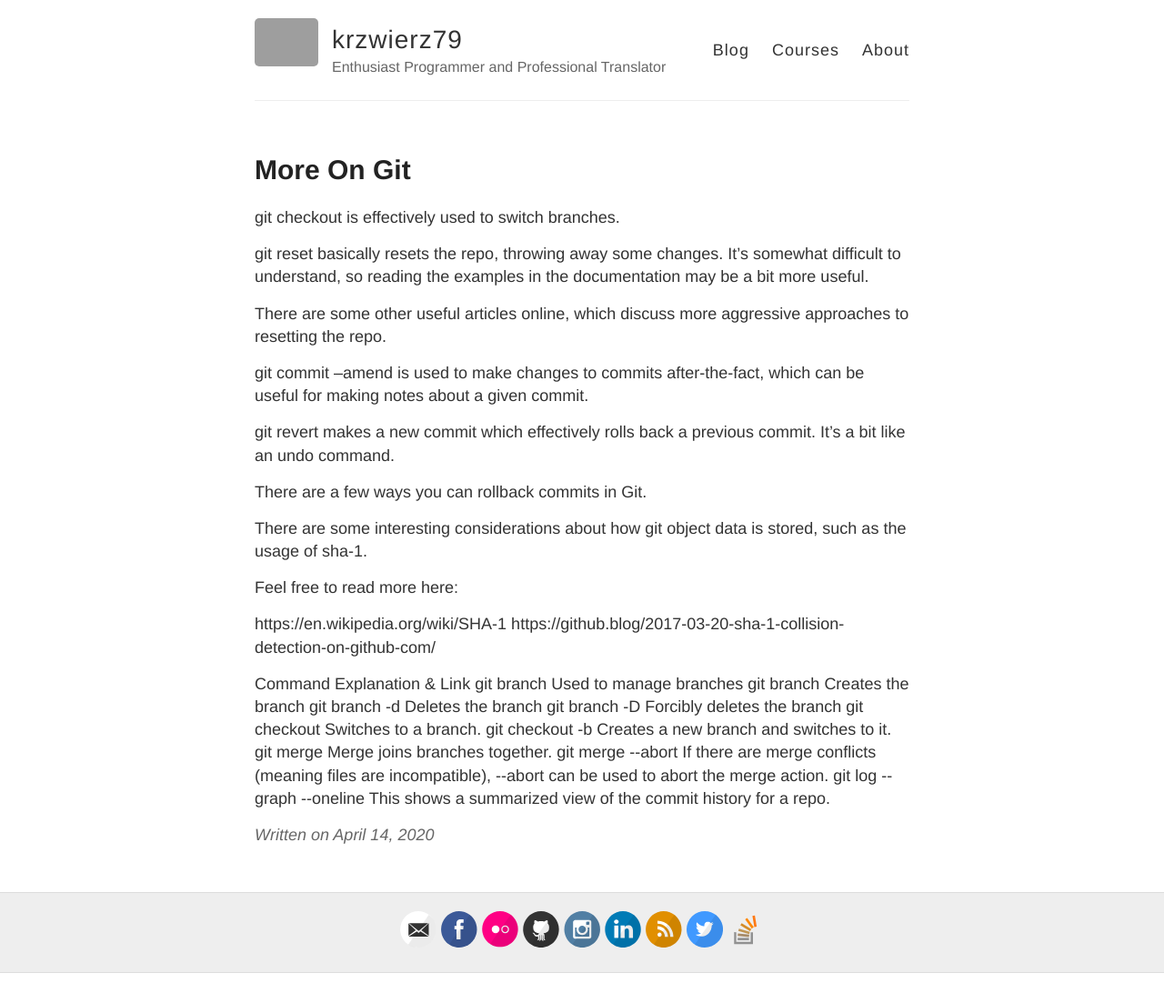
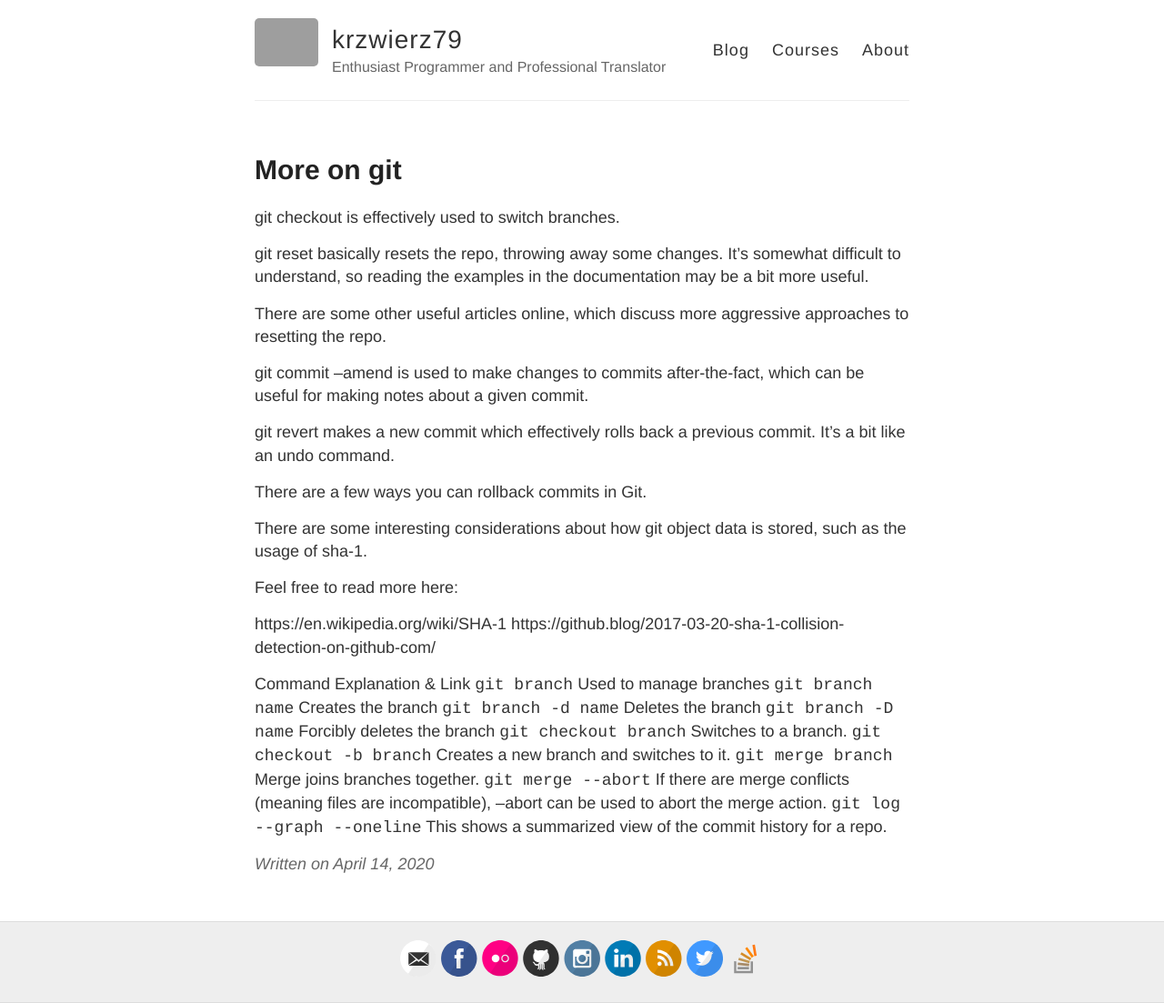
Before and after one commit to krzwierz79/jekyll-notes, a Jekyll site: the page built from _posts/2020-04-14-more-on-git.md, in a window 1280 px wide. Shown: the whole page at 91% size. Built offline with Jekyll 4.4.1, drawn with Linux system fonts in a browser that asks for light colours; our own code applies the rules of GitHub Pages for plain Markdown files; comment, search, counter and statistics services are not loaded; before the commit the page ends 1070 px from its top, so only the background shows below that; grey boxes are pictures that could not be loaded.

Commit message:
markdown style

```diff
--- a/_posts/2020-04-14-more-on-git.md
+++ b/_posts/2020-04-14-more-on-git.md
@@ -18,12 +23,12 @@ https://en.wikipedia.org/wiki/SHA-1
 https://github.blog/2017-03-20-sha-1-collision-detection-on-github-com/
 
 Command	Explanation & Link
-git branch	Used to manage branches
-git branch <name>	Creates the branch
-git branch -d <name>	Deletes the branch
-git branch -D <name>	Forcibly deletes the branch
-git checkout <branch>	Switches to a branch.
-git checkout -b <branch>	Creates a new branch and switches to it.
-git merge <branch>	Merge joins branches together.
-git merge --abort	If there are merge conflicts (meaning files are incompatible), --abort can be used to abort the merge action.
-git log --graph --oneline	This shows a summarized view of the commit history for a repo.
+`git branch`	Used to manage branches
+`git branch name`	Creates the branch
+`git branch -d name`	Deletes the branch
+`git branch -D name`	Forcibly deletes the branch
+`git checkout branch`	Switches to a branch.
+`git checkout -b branch`	Creates a new branch and switches to it.
+`git merge branch`	Merge joins branches together.
+`git merge --abort`	If there are merge conflicts (meaning files are incompatible), --abort can be used to abort the merge action.
+`git log --graph --oneline`	This shows a summarized view of the commit history for a repo.
```
Also changed, not shown: other parts of _posts/2020-04-14-more-on-git.md (+5 -0 lines).
